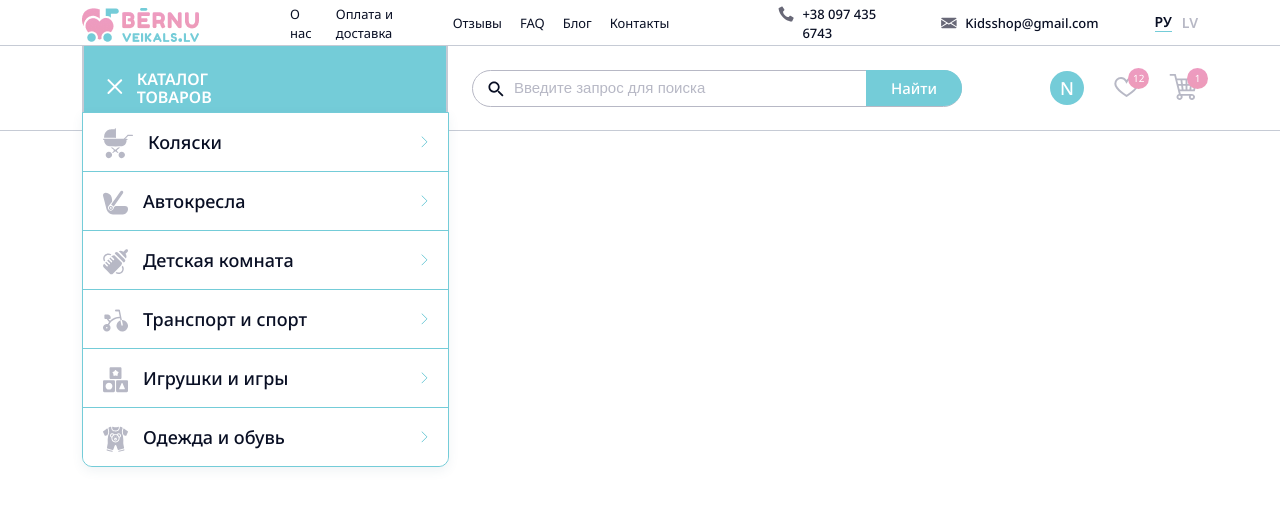
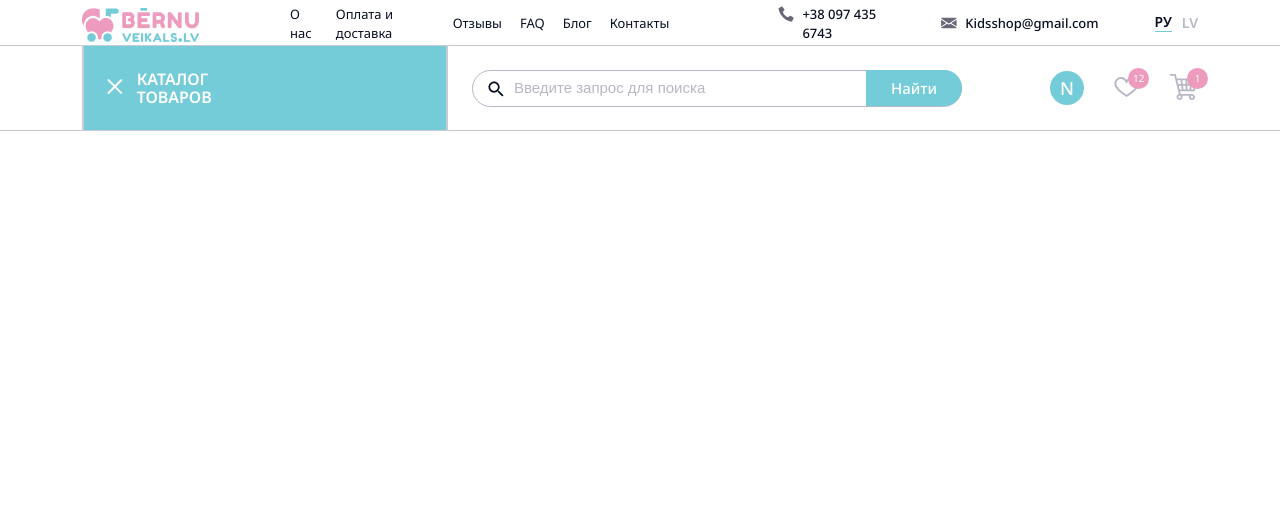
Before and after one commit to Khamzat91/baby-and-mom, a React (Create React App) app: page / in a window 1280 px wide. Both pictures are taken after a click on the element 113 px from the left and 88 px from the top of the page. Shown: the top 506 px of the page. Built offline with nearby package versions, Linux system fonts and the light colour scheme.

Commit message:
добавил стили

```diff
--- a/src/components/header/Catalog.jsx
+++ b/src/components/header/Catalog.jsx
@@ -1,14 +1,17 @@
-import React from 'react';
+import React, { useEffect } from 'react';
 import { catalogs } from './constants';
 
 
 
 const Catalog = ({setActiveCatalogs}) => {
 
+
   return (
     <div className="catalog">
       <div className="catalog__items">
-        {catalogs.map(({icon, title, subCatalogs}, index) => <div onClick={() => setActiveCatalogs(index)} className="catalog__item">
+        {catalogs.map(({icon, title, subCatalogs}, index) => <div
+        onMouseMove={() => setActiveCatalogs(index)}
+        onClick={() => setActiveCatalogs(index)} className="catalog__item">
             <div className="catalog__item-images">
               {icon}
             </div>
--- a/src/components/header/Header.jsx
+++ b/src/components/header/Header.jsx
@@ -23,6 +23,7 @@ const Header = () => {
   const handleClassActive = () => {
     if(activeIndex){
       setActiveIndex(false)
+      setActiveCatalogs(null)
     }else{
       setActiveIndex(true)
     }
@@ -69,7 +70,7 @@ const Header = () => {
             <span>1</span>
           </div>
         </div>
-        {activeCatalogs !== null && <div className="catalog__item-subcatalogs">
+        {activeIndex && activeCatalogs !== null && <div className="catalog__item-subcatalogs">
               {handleClickSubCatalogs && catalogs[activeCatalogs]?.subCatalogs.map(({title, subCatalogsTitle}) =>
                <ul><li className="catalog__item-subcatalogs__title">{title}</li>
                {subCatalogsTitle.map((catalogList) => <li
--- a/src/components/header/index.scss
+++ b/src/components/header/index.scss
@@ -171,6 +171,8 @@
   display: flex;
   align-items: center;
   cursor: pointer;
+  transition: all .5s;
+
 
   &-btn{
    width: 20px;
@@ -198,6 +200,8 @@
   }
   &.active{
    background-color: $light;
+   overflow: auto;
+   height: auto;
    .header__menu-title{
     color: #fff;
    }
@@ -210,6 +214,7 @@
     display: block;
     width: 20px;
     margin-left: -20px;
+    transition: all .5s;
     span {
      display: block;
      height: 2px;
@@ -286,8 +291,12 @@
 }
 }
 
+
+
 .catalog {
  position: relative;
+ height: 0;
+ overflow: hidden;
  &__items{
   border: 1px solid #74CCD8;
   box-shadow: 0px 4px 11px rgba(68, 97, 132, 0.08);
```
